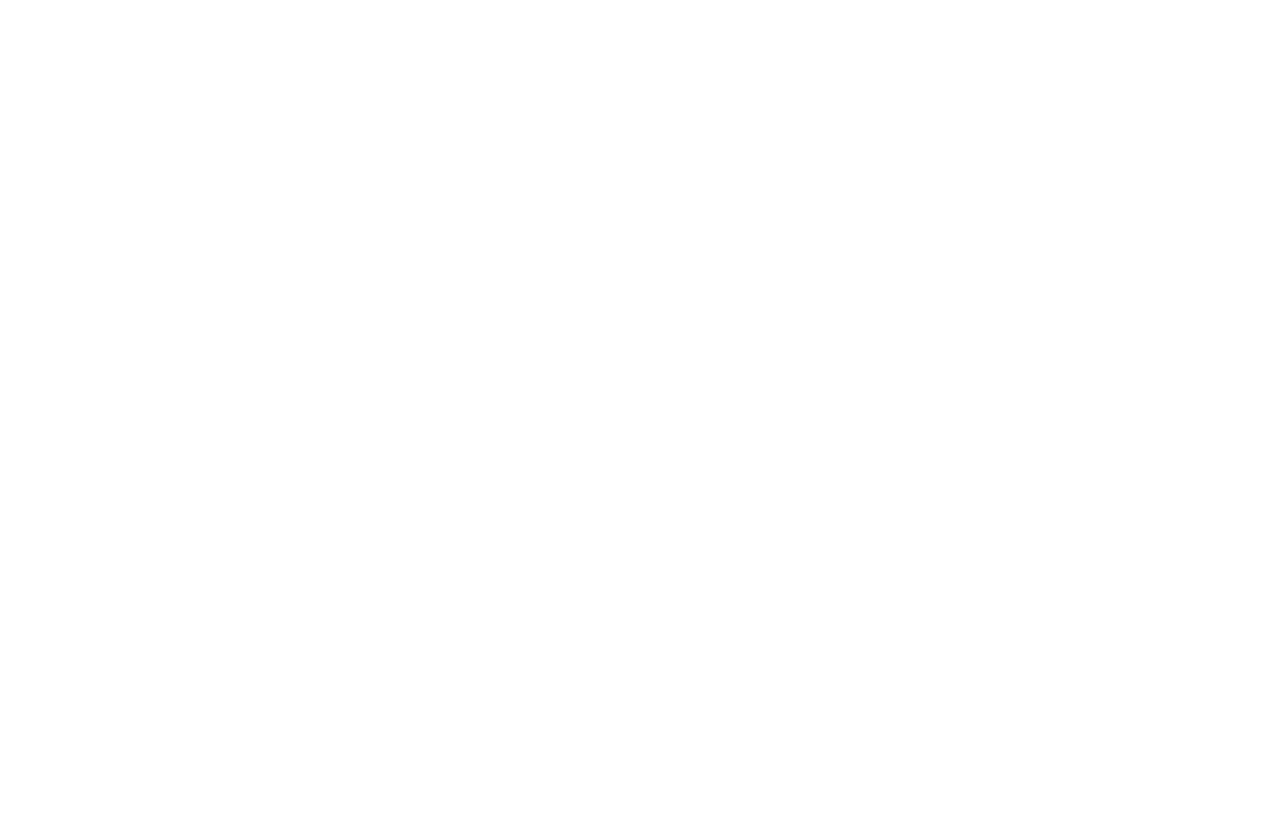
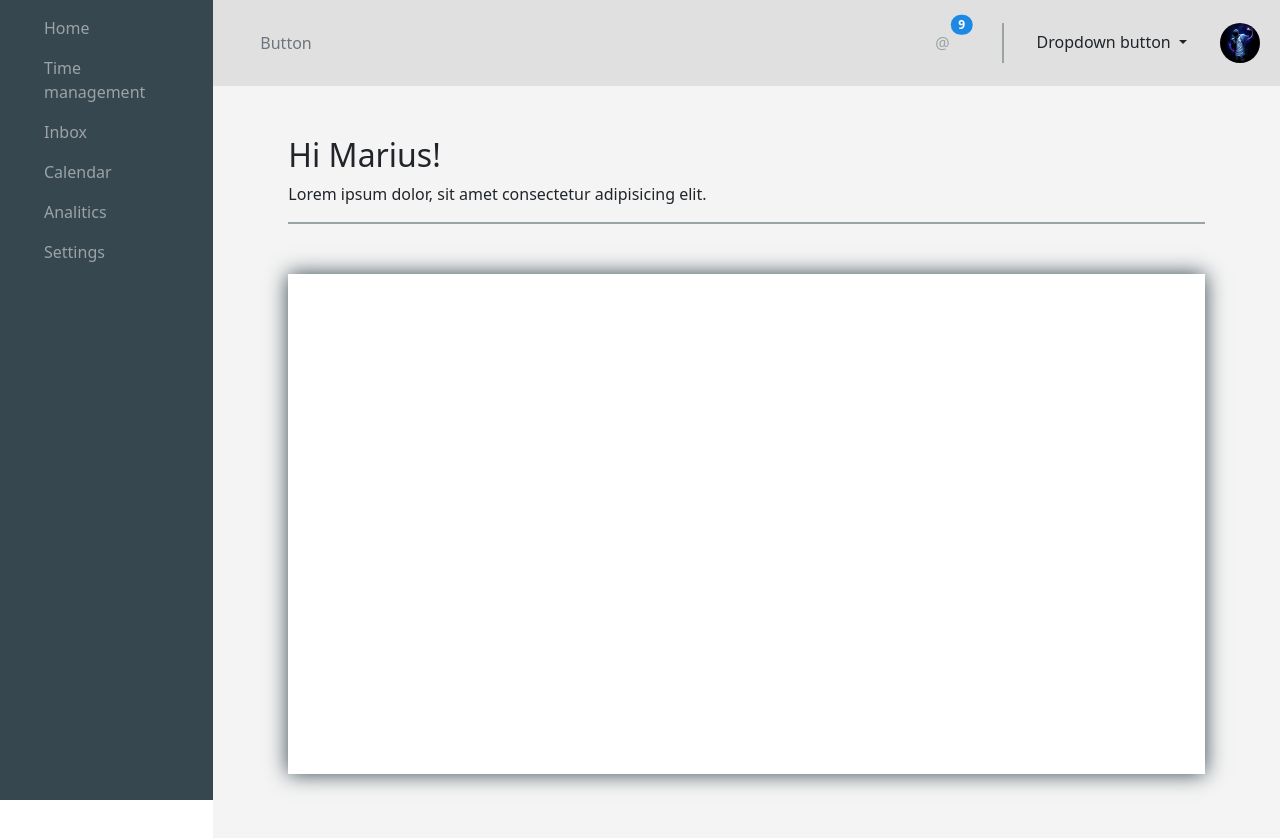
Before and after one commit to mevic777/Dashbord, a website: page index.html in a window 1280 px wide. Before the commit the page ends 800 px from the top, so only its background shows below. Drawn offline with nearby package versions, Linux system fonts and the light colour scheme; files whose address does not match are found by name.

Commit message:
Add top-bar element, install charts plugin, config charts plugin with local project

```diff
--- /dev/null
+++ b/SASS/-topbar.scss
@@ -0,0 +1,63 @@
+.top-bar {
+    margin: 0 -12px;
+    background-color: #e0e0e0;
+    width: calc(100% + 24px);
+}
+
+.search {
+    .input-group {
+        padding: 25px 35px;
+        color: $color--light-gray;
+    }
+
+    .form-control {
+        background-color: transparent;
+        border: none;
+
+        &:focus {
+            box-shadow: none;
+        }
+    }
+
+    button {
+        border: none;
+
+        &:focus {
+            box-shadow: none;
+        }
+    }
+}
+
+.notify {
+    padding: 0 20px;
+
+    button {
+        background-color: transparent;
+        border: none;
+        color: $color--light-gray;
+    }
+
+    .badge {
+        background-color: #1e88e5;
+    }
+}
+
+.profile {
+    padding: 0 20px;
+
+    .text-center {
+        max-width: 40px;
+    }
+
+    .avatar-img {
+        border-radius: 50%;
+        width: 100%;
+    }
+
+    .dropdown {
+        background-color: transparent;
+        border-left: 2px solid $color--light-gray;
+        color: $color--light-gray;
+        padding: 0 20px;
+    }
+}
--- /dev/null
+++ b/SASS/_general.scss
@@ -0,0 +1,17 @@
+.content {
+    padding: 50px 75px;
+    background-color: #f4f4f4;
+    margin: 0 -12px;
+}
+
+.heading {
+    border-bottom: 2px solid $color--light-gray;
+}
+
+.tool-body {
+    width: 100%;
+    height: 500px;
+    background-color: white;
+    box-shadow: 0 0 20px $color--dark;
+    margin: 50px 0;
+}
--- /dev/null
+++ b/SASS/_sidebar.scss
@@ -0,0 +1,17 @@
+.sidebar {
+    background-color: $color--dark;
+    height: 100vh;
+    overflow-y: auto;
+
+    .nav-item {
+        a {
+            color: $color--light-gray;
+        }
+
+        &:hover {
+            a {
+                color: $color--primary;
+            }
+        }
+    }
+}
--- /dev/null
+++ b/SASS/_variables.scss
@@ -0,0 +1,5 @@
+$color--primary: #df468e;
+
+$color--dark: #37474f;
+
+$color--light-gray: #9ba3a7;
--- /dev/null
+++ b/SASS/main.scss
@@ -0,0 +1,7 @@
+@import '_variables.scss';
+
+@import '_general.scss';
+
+@import '_sidebar.scss';
+
+@import '-topbar.scss';
--- a/index.html
+++ b/index.html
@@ -1,12 +1,102 @@
 <!DOCTYPE html>
 <html lang="en">
+
 <head>
-    <meta charset="UTF-8">
-    <meta http-equiv="X-UA-Compatible" content="IE=edge">
-    <meta name="viewport" content="width=device-width, initial-scale=1.0">
-    <title>Document</title>
+  <meta charset="UTF-8">
+  <meta http-equiv="X-UA-Compatible" content="IE=edge">
+  <meta name="viewport" content="width=device-width, initial-scale=1.0">
+  <link rel="stylesheet" href="node_modules/bootstrap/dist/css/bootstrap.css">
+  <link rel="stylesheet" href="CSS/main.css">
+  <link rel="stylesheet" href="JS/chart.js">
 </head>
+
 <body>
+  <div class="container-fluid">
+    <div class="row">
+      <!-- sidebar start -->
+      <div class="col-lg-2 sidebar">
+        <nav class="navbar navbar-expand-lg">
+          <div class="container-fluid">
+            <button class="navbar-toggler" type="button" data-bs-toggle="collapse" data-bs-target="#navbarNav"
+              aria-controls="navbarNav" aria-expanded="false" aria-label="Toggle navigation">
+              <span class="navbar-toggler-icon"></span>
+            </button>
+            <div class="collapse navbar-collapse" id="navbarNav">
+              <ul class="navbar-nav flex-sm-column">
+                <li class="nav-item">
+                  <a class="nav-link active" aria-current="page" href="#">Home</a>
+                </li>
+                <li class="nav-item">
+                  <a class="nav-link" href="#">Time management</a>
+                </li>
+                <li class="nav-item">
+                  <a class="nav-link" href="#">Inbox</a>
+                </li>
+                <li class="nav-item">
+                  <a class="nav-link" href="#">Calendar</a>
+                </li>
+                <li class="nav-item">
+                  <a class="nav-link" href="#">Analitics</a>
+                </li>
+                <li class="nav-item">
+                  <a class="nav-link" href="#">Settings</a>
+                </li>
+              </ul>
+            </div>
+          </div>
+        </nav>
+      </div>
+      <!-- sidebar end -->
+      <div class="col-lg-10 dashboard-content">
+        <div class="top-bar d-flex justify-content-between align-items-center">
+          <div class="search">
+            <div class="input-group">
+              <button class="btn btn-outline-secondary" type="button" id="button-addon1">Button</button>
+              <input type="text" class="form-control" placeholder="" aria-label="Example text with button addon"
+                aria-describedby="button-addon1">
+            </div>
+          </div>
+          <div class="action-group d-flex justify-content-end align-items-center">
+            <div class="notify">
+              <button type="button" class="btn btn-primary position-relative">
+                @
+                <span class="position-absolute top-0 start-100 translate-middle badge rounded-pill">
+                  9
+                </span>
+              </button>
+            </div>
+            <div class="profile d-flex">
+              <div class="dropdown">
+                <button class="btn dropdown-toggle" type="button" id="dropdownMenuButton1" data-bs-toggle="dropdown"
+                  aria-expanded="false">
+                  Dropdown button
+                </button>
+                <ul class="dropdown-menu" aria-labelledby="dropdownMenuButton1">
+                  <li><a class="dropdown-item" href="#">Action</a></li>
+                  <li><a class="dropdown-item" href="#">Another action</a></li>
+                  <li><a class="dropdown-item" href="#">Something else here</a></li>
+                </ul>
+              </div>
+              <div class="text-center">
+                <img src="IMG/profile.jpg" class="avatar-img" alt="profile-image">
+              </div>
+            </div>
+          </div>
+        </div>
+        <div class="content">
+          <section>
+            <div class="heading">
+              <h2>Hi Marius!</h2>
+              <p>Lorem ipsum dolor, sit amet consectetur adipisicing elit.</p>
+            </div>
+            <div class="tool-body"></div>
+          </section>
+        </div>
+      </div>
+    </div>
+  </div>
+  <script src="./node_modules/bootstrap/dist/js/bootstrap.bundle.min.js"></script>
+  <script src="./node_modules/chart.js/dist/chart.js"></script>
+</body>
 
-</body>
 </html>
```
Also changed, not shown: package.json (added, +28 -0 lines), CSS/main.css (added), IMG/profile.jpg (added), JS/chart.js (added).
